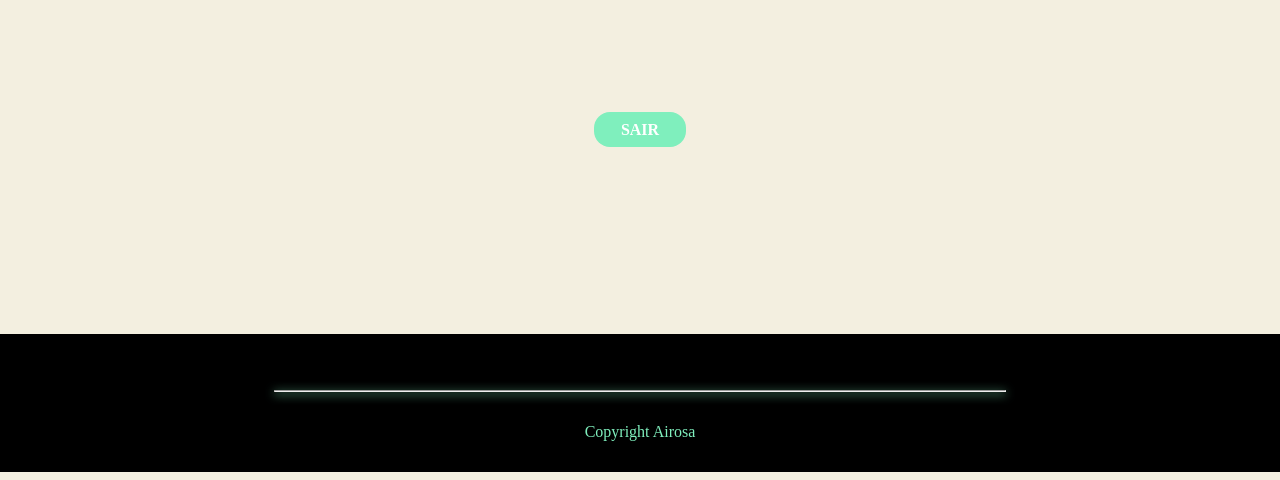
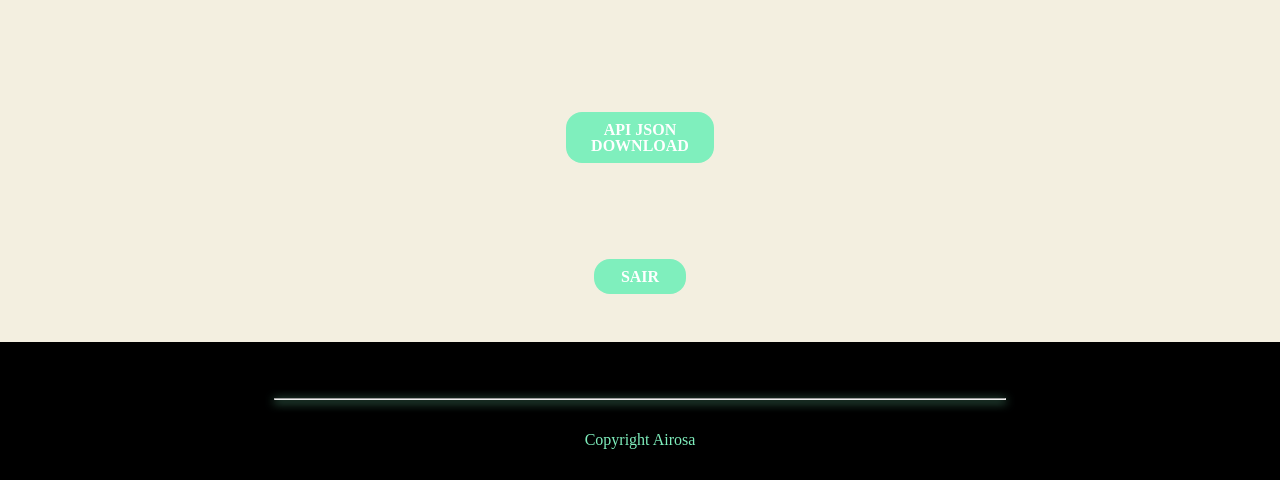
Before and after one commit to airosa32/Flask, a Flask app: page /login in a window 1280 px wide. Shown: the part 328-808 px from the top of the page. Run offline with Flask 2, Linux system fonts and the light colour scheme; the visitor is signed in with stand-in values (Sample User, id 1); some libraries are stand-ins or nearby versions.

Commit message:
manutenção

```diff
--- /dev/null
+++ b/api.json
@@ -0,0 +1,3 @@
+{
+    "teste@gmail.com": 12345678
+}
--- a/app/controllers/routes.py
+++ b/app/controllers/routes.py
@@ -1,6 +1,8 @@
 from app.models.models import conexao
-from flask import render_template, request, redirect, url_for, session
+from flask import jsonify, render_template, request, redirect, url_for, session, send_file
 from authlib.integrations.flask_client import OAuth
+import json
+import os
 from app import app
 
 CONF_URL = 'https://accounts.google.com/.well-known/openid-configuration'
@@ -44,7 +46,8 @@ def login():
 
             if teste.consultar('login', ['email', 'senha'], [usuario, senha]):
                 string = (teste.ver('login'))
-                return render_template('login.html', user = usuario, password = senha, bd = string), teste.sair()
+                teste.sair()
+                return render_template('login.html', user = usuario, password = senha, bd = string)
 
             else:
                 return redirect('/index')
@@ -80,3 +83,22 @@ def logout():
 @app.route('/conta_nova')
 def conta_nova():
     return render_template('conta_nova.html')
+
+@app.route('/dowload')
+def dowload():
+    with open('api.json', 'w+', encoding='utf-8') as arquivo:
+        teste = conexao(host = 'us-cdbr-east-06.cleardb.net',
+                    user = 'b6ac0eeaf6adcc',
+                    password = '5d88e207',
+                    database='heroku_bf31a8a8a28ff60')
+
+        lista = dict(teste.ver('login'))
+        json.dump(lista, arquivo, ensure_ascii=False, indent=4)
+        teste.sair()
+
+        wd = os.path.dirname(__file__)
+        wd = wd.replace('\\app', '').replace('controllers', '')
+        nome_arquivo = wd + f'{arquivo.name}'
+
+        send_file(nome_arquivo, as_attachment=True)
+    return redirect('/login')
--- a/app/static/estilos/screen_280_pixel/style_login_screen_280px.css
+++ b/app/static/estilos/screen_280_pixel/style_login_screen_280px.css
@@ -22,7 +22,7 @@
         border-radius: 4rem;
     }
 
-    #login #logout {
+    #login #logout, #download {
         width: 4.5rem;
         margin-top: 6rem;
         padding: 0.6rem;
@@ -32,4 +32,8 @@
         color: white;
         background-color: var(--cor-1);
     }
+
+    #login #download {
+        width: 8rem;
+    }
 }
--- a/app/templates/login.html
+++ b/app/templates/login.html
@@ -7,19 +7,26 @@
         <p>User: {{user}}</p><br>
         <p>Password: {{password}}</p><br>
         <p>Banco de Dados</p><br>
+
         {% for a, b in bd %}
             <p>Email: {{a}}</p><br>
             <p>Senha: {{b}}</p><br>
-            <a id="logout" href="/logout">Sair ?</a>
         {% endfor %}
+
+        <a id="download" href="/dowload" download="api.json">api json download</a>
+
+        <a id="logout" href="/logout">Sair</a>
+    </form>
     {% else %}
         <div id="fundo_img"><img src="{{user.picture}}" alt=""></div>
         <p>Nome: {{user.given_name}}</p><br>
         <p>Sobrenome: {{user.family_name}}</p><br>
         <p>Email: {{user.email}}</p><br>
+
+        <a id="download" href="/dowload" download="api.json">api json download</a>
+
         <a id="logout" href="/logout">Sair</a>
     {% endif %}
-
 </main>
 
 {% endblock %}
```
